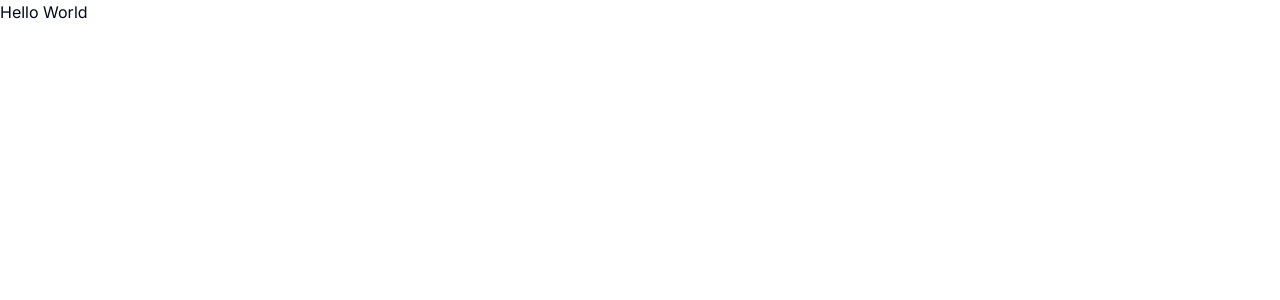
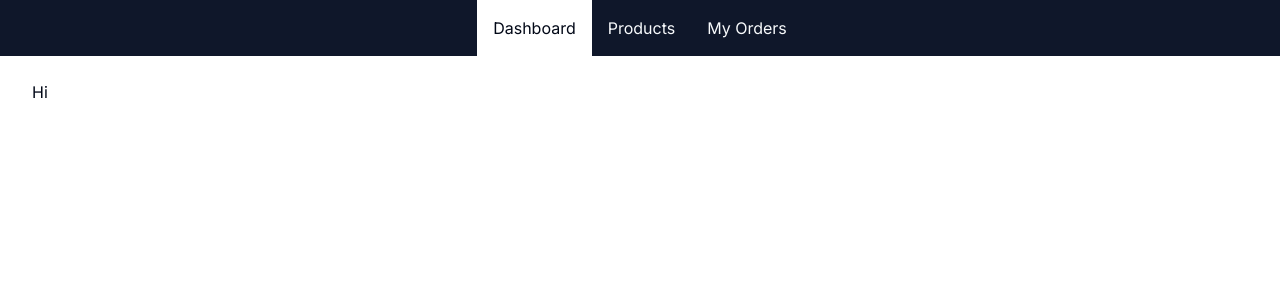
Before and after one commit to 8055-NVW/Ecommerce-Store, a Next.js app in the folder ecommerce-site/: page / in a window 1280 px wide. Shown: the top 300 px of the page. Built offline with nearby package versions, Linux system fonts and the light colour scheme.

Commit message:
created new folders for customer facing logic and code

```diff
--- /dev/null
+++ b/ecommerce-site/src/app/(customerFacing)/layout.tsx
@@ -0,0 +1,19 @@
+import { Nav, NavLink } from "@/src/components/Nav";
+
+// This will force next.js to not cache any admin pages
+export const dynamic = "force-dynamic";
+
+export default function Layout({
+    children,
+}: Readonly<{
+    children: React.ReactNode;
+}>) {
+    return <>
+        <Nav>
+            <NavLink href="/">Dashboard</NavLink>
+            <NavLink href="/products">Products</NavLink>
+            <NavLink href="/orders">My Orders</NavLink>
+        </Nav>
+        <div className="container my-6">{children}</div>
+    </>
+}
--- /dev/null
+++ b/ecommerce-site/src/app/(customerFacing)/page.tsx
@@ -0,0 +1,7 @@
+export default function HomePage() {
+    return (
+        <>
+            <h1>Hi</h1>
+        </>
+    )
+}
```
